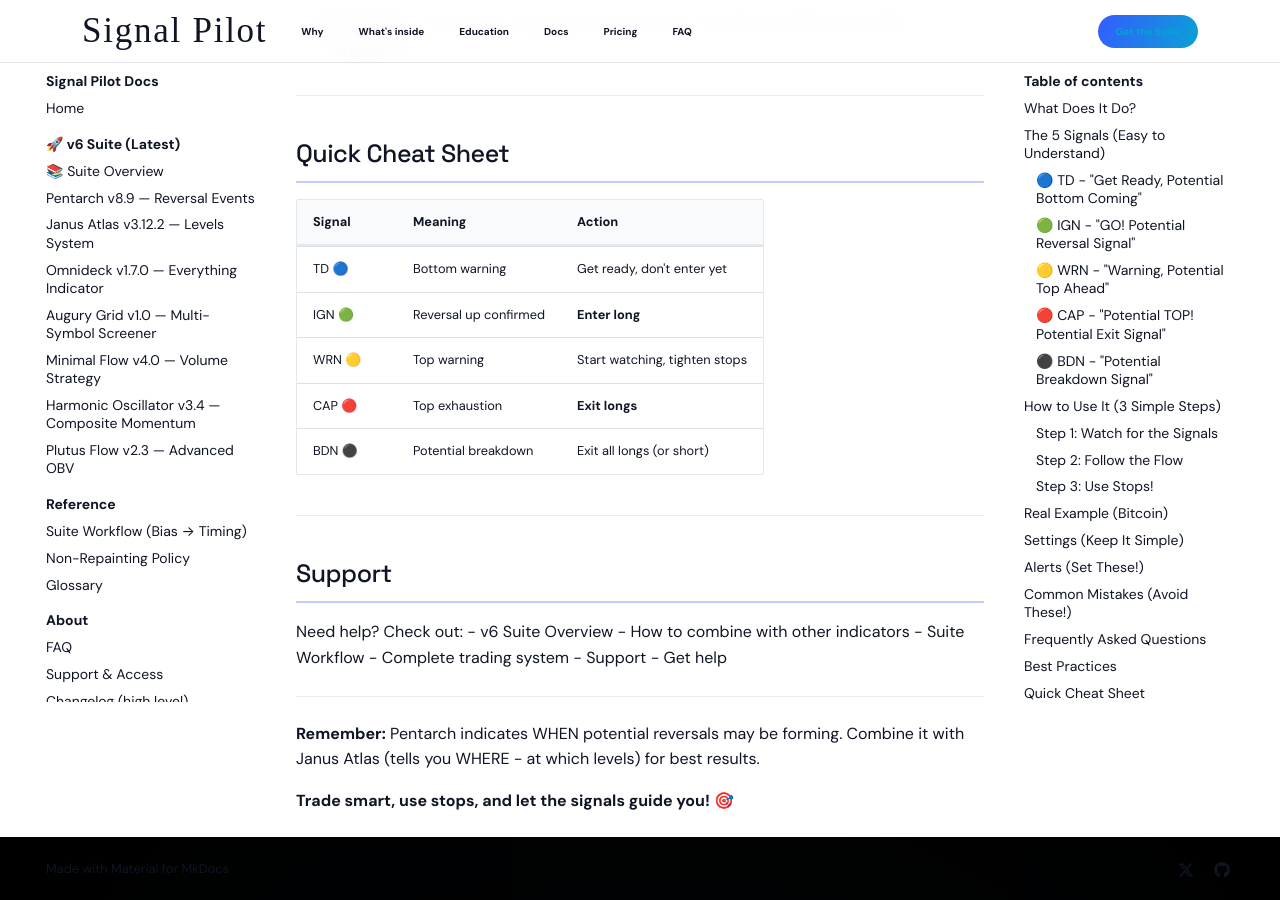
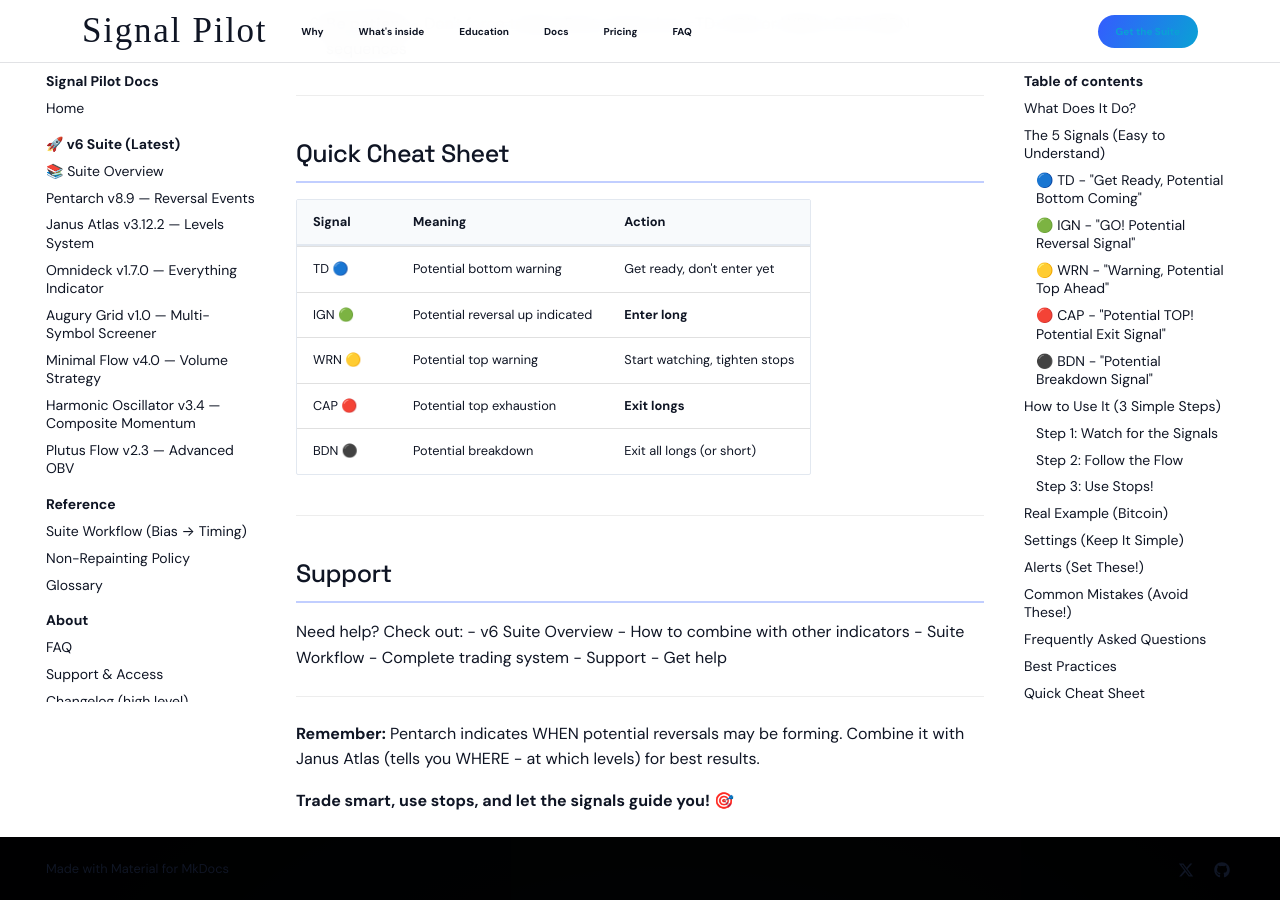
Before and after one commit to Signalpilot/signalpilot-docs, an MkDocs documentation site: the page built from docs/pentarch-v89.md, in a window 1280 px wide and 900 px high, scrolled down 4691 px. Built offline with MkDocs 1.6.1 and Material for MkDocs 9.7.7, drawn with Linux system fonts in a browser that asks for light colours; some web fonts are replaced; comment, search, counter and statistics services are not loaded.

Commit message:
Fix cheat sheet: Add "potential" qualifiers to all signal meanings
Final compliance update to Quick Cheat Sheet in pentarch-v89.md.

Changes to cheat sheet table:
- "Bottom warning" → "Potential bottom warning"
- "Reversal up confirmed" → "Potential reversal up indicated"
- "Top warning" → "Potential top warning"
- "Top exhaustion" → "Potential top exhaustion"

Ensures consistency with all other documentation.
All signal descriptions now use "potential" qualifiers throughout.

🤖 Generated with [Claude Code](https://claude.com/claude-code)

Co-Authored-By: Claude <noreply@anthropic.com>

```diff
--- a/docs/pentarch-v89.md
+++ b/docs/pentarch-v89.md
@@ -231,10 +231,10 @@ Most traders just use the default settings.
 
 | Signal | Meaning | Action |
 |--------|---------|--------|
-| TD 🔵 | Bottom warning | Get ready, don't enter yet |
-| IGN 🟢 | Reversal up confirmed | **Enter long** |
-| WRN 🟡 | Top warning | Start watching, tighten stops |
-| CAP 🔴 | Top exhaustion | **Exit longs** |
+| TD 🔵 | Potential bottom warning | Get ready, don't enter yet |
+| IGN 🟢 | Potential reversal up indicated | **Enter long** |
+| WRN 🟡 | Potential top warning | Start watching, tighten stops |
+| CAP 🔴 | Potential top exhaustion | **Exit longs** |
 | BDN ⚫ | Potential breakdown | Exit all longs (or short) |
 
 ---
```
